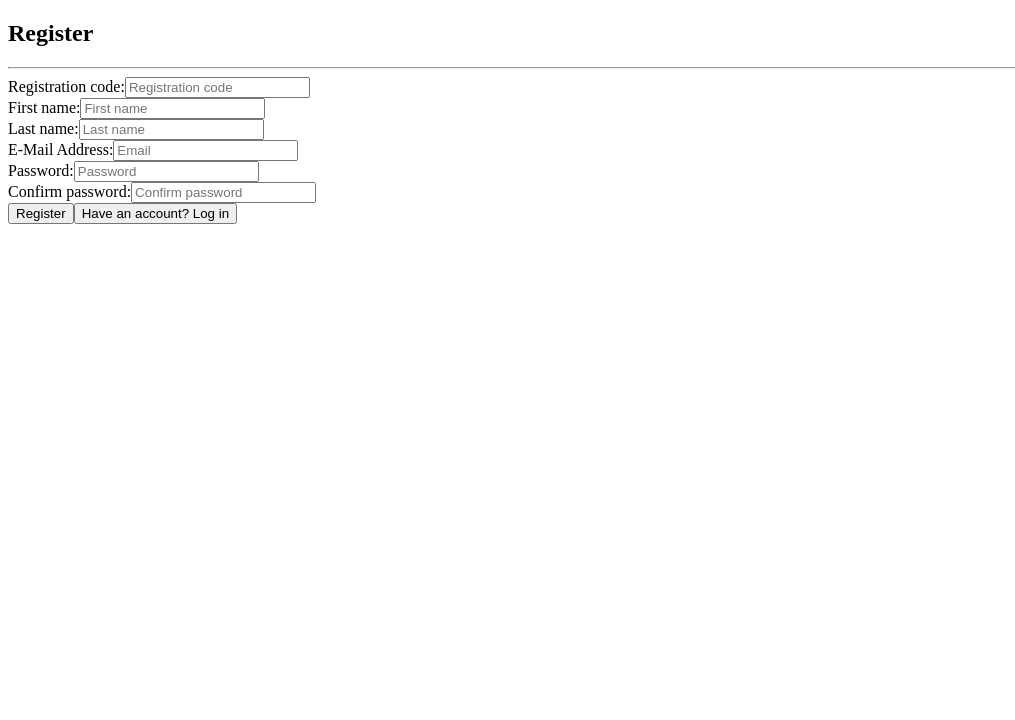
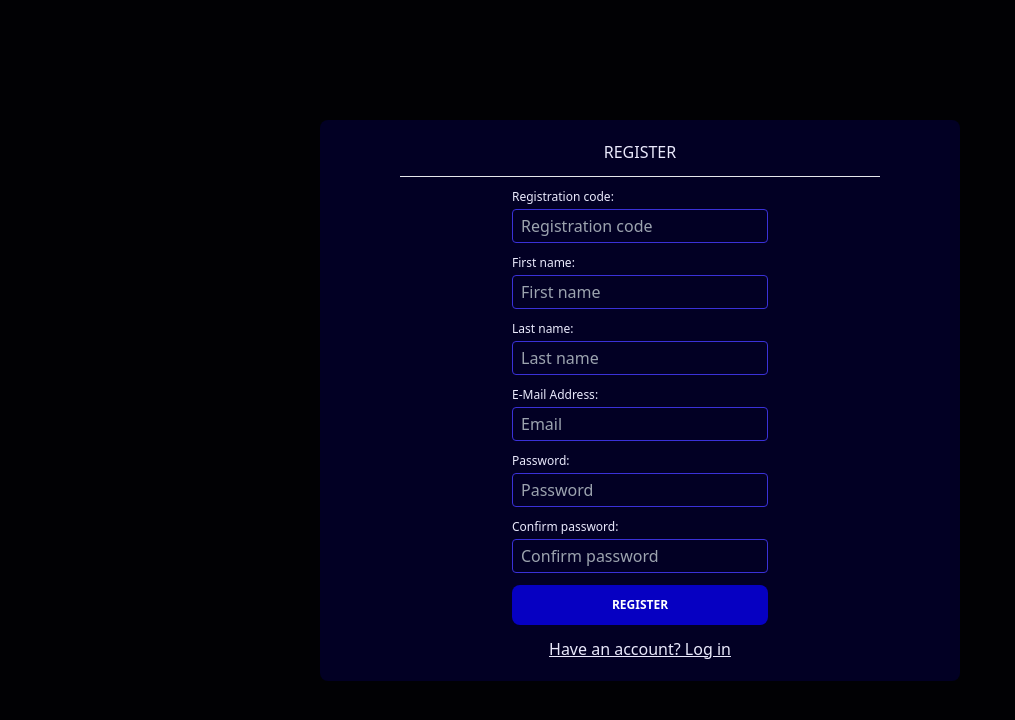
Before and after one commit to Marten221/fileshare-react, a React (Create React App) app: page /register in a window 1280 px wide. Shown: the top 720 px of the page, without its empty margins (0-1015 px from the left). Built offline with nearby package versions, Linux system fonts and the light colour scheme.

Commit message:
tailwind css files

```diff
--- /dev/null
+++ b/postcss.config.js
@@ -0,0 +1,6 @@
+module.exports = {
+  plugins: {
+    tailwindcss: {},
+    autoprefixer: {},
+  },
+}
--- a/src/pages/RegisterPage.jsx
+++ b/src/pages/RegisterPage.jsx
@@ -42,7 +42,7 @@ const RegisterPage = () => {
                 placeholder="Registration code"
                 label="Registration code"
                 value={registrationCode}
-                onChange={(e) =>setRegistrationCode(e.target.value)}
+                onChange={(e) => setRegistrationCode(e.target.value)}
             />
             <InputField
                 id="firstname"
--- /dev/null
+++ b/tailwind.config.js
@@ -0,0 +1,31 @@
+/** @type {import('tailwindcss').Config} */
+module.exports = {
+  content: [
+    "./src/**/*.{js,jsx}",
+  ],
+  theme: {
+    extend: {
+      colors: {
+        'text': '#eae9fc',
+        'background': '#010104',
+        'primary': '#3a31d8',
+        'secondary': '#020024',
+        'accent': '#0600c2',
+      },
+      fontFamily: {
+        heading: ['montserrat', 'sans-serif'],
+        body: ['montserrat', 'sans-serif'],
+      },
+      animation: {
+        'fade-in': 'fadeIn 0.5s ease-out forwards',
+      },
+      keyframes: {
+        fadeIn: {
+          '0%': { opacity: 0, transform: 'translateY(10px)'},
+          '100%': { opacity: 1, transform: 'translateY(0)'},
+        }
+      }
+    },
+  },
+  plugins: [],
+}
```
Also changed, not shown: 1 other file (tests, documents, lock files or other folders).
